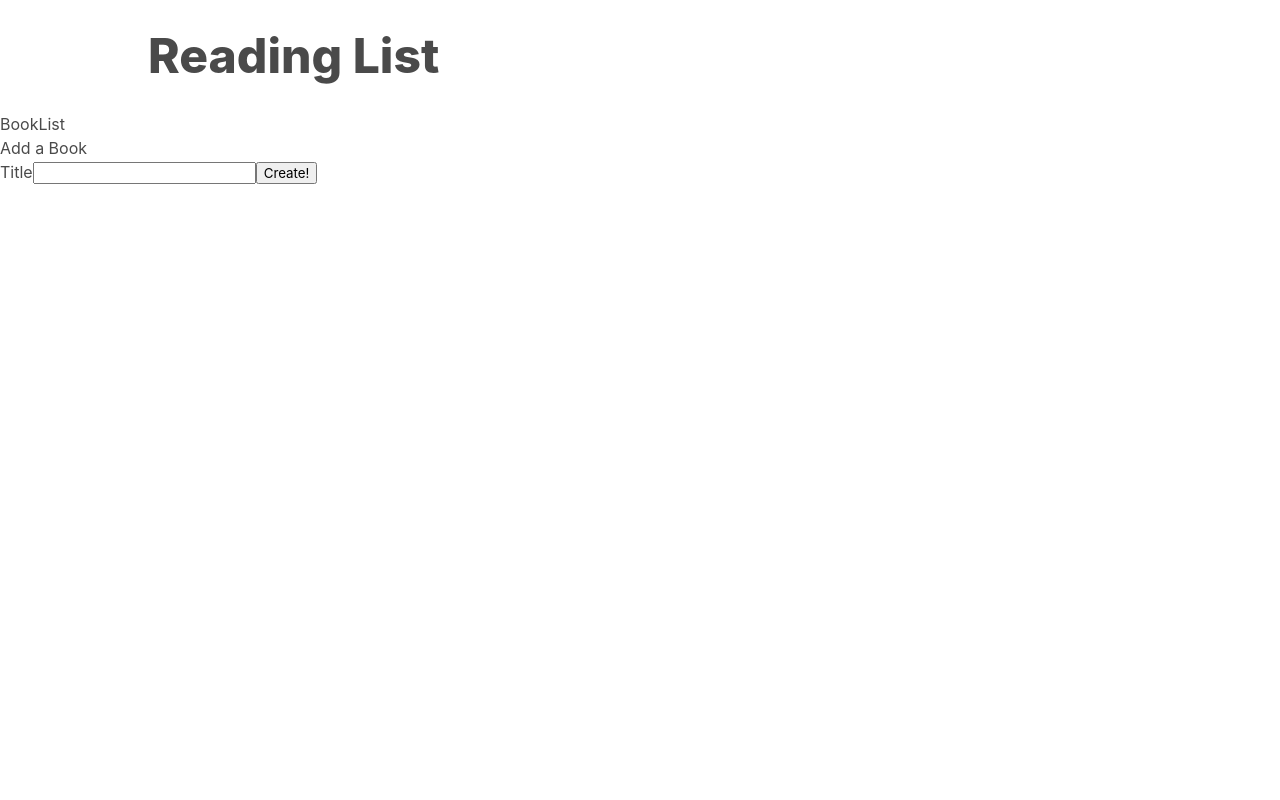
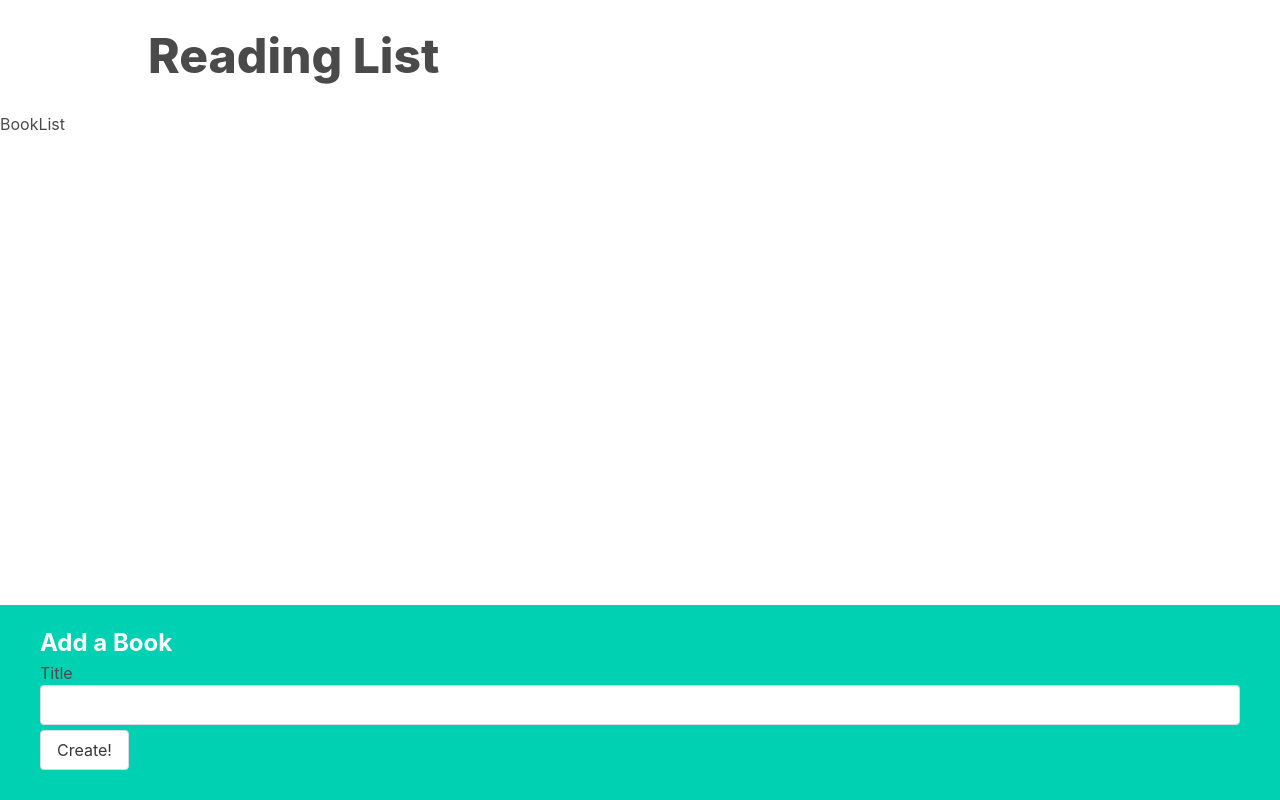
Before and after one commit to rgharding/react, a React (Create React App) app in the folder books/: page / in a window 1280 px wide. Built offline with nearby package versions, Linux system fonts and the light colour scheme.

Commit message:
BookCreate component --- no data persistence

```diff
--- a/books/src/components/BookCreate.js
+++ b/books/src/components/BookCreate.js
@@ -18,12 +18,12 @@
   }
 
   return (
-    <div>
-      Add a Book
-      <form onSubmit={handleSubmit}>
+    <div className="book-create">
+      <h3>Add a Book</h3>
+      <form  onSubmit={handleSubmit}>
         <label>Title</label>
-        <input  onChange={handleChange} value={title}  />
-        <button>Create!</button>
+        <input className='input' onChange={handleChange} value={title}  />
+        <button className='button'>Create!</button>
       </form>
 
     </div>
```
